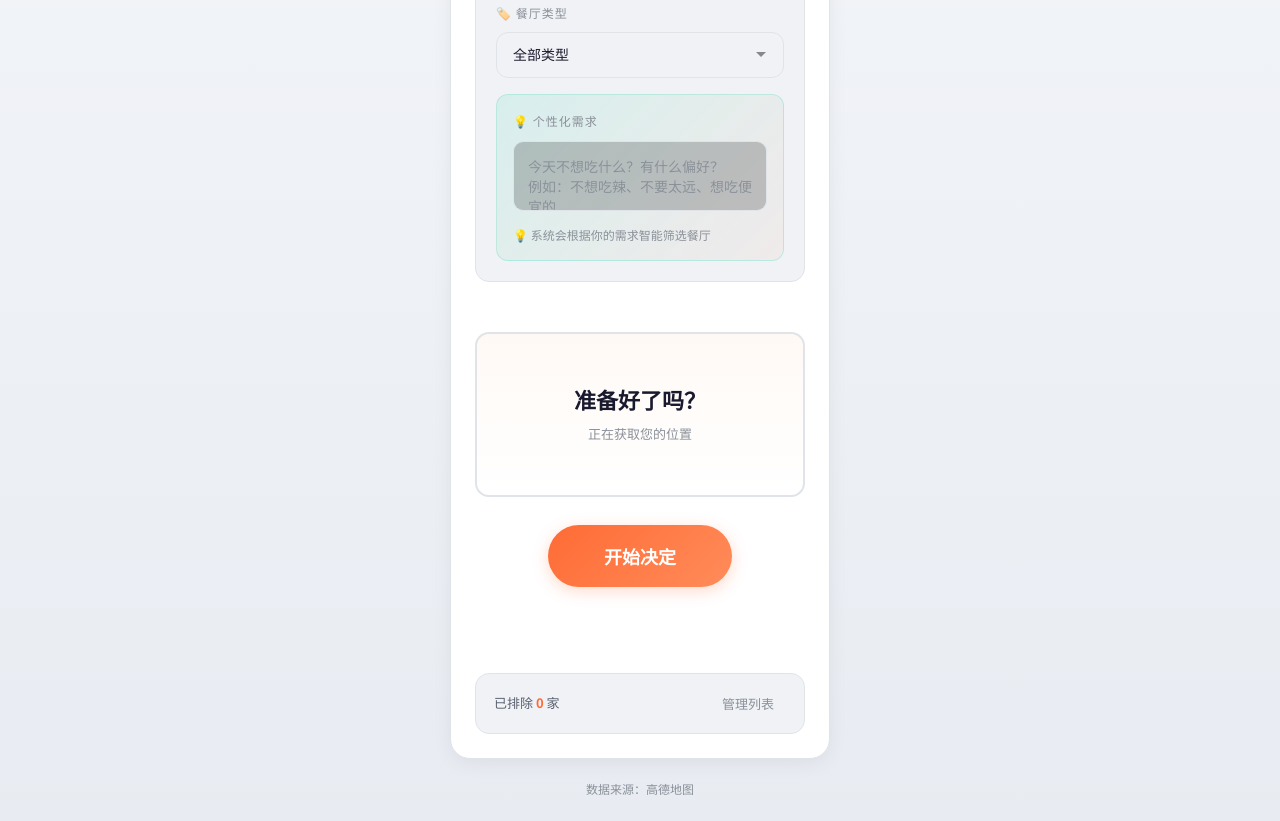
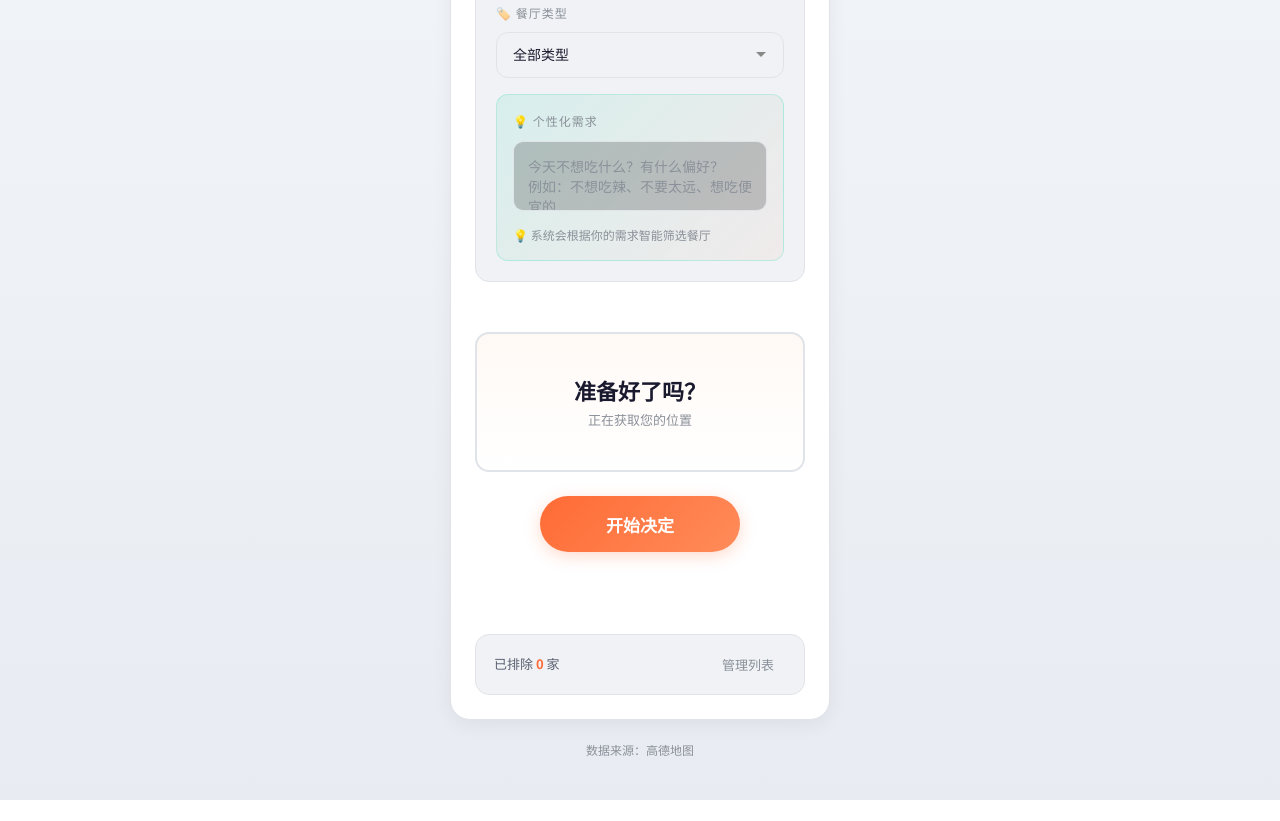
Before and after one commit to chuting2026-a11y/what-to-eat, a plain HTML site: page index.html in a window 1280 px wide. Shown: the part 451-1272 px from the top of the page. After the commit the page ends 1251 px from the top, so only its background shows below. Drawn offline with Linux system fonts and the light colour scheme.

Commit message:
彻底修复：固定所有元素尺寸，移除所有动画

```diff
--- a/index.html
+++ b/index.html
@@ -94,21 +94,12 @@ html,body{
     border-radius:var(--radius-sm);
     padding:20px;
     margin-bottom:20px;
-    border:1px solid var(--border);
-    transition:all 0.4s cubic-bezier(0.4,0,0.2,1)
+    border:1px solid var(--border)
 }
 .setting-row{
-    margin-bottom:16px;
-    animation:slideIn 0.5s ease-out backwards
+    margin-bottom:16px
 }
-.setting-row:nth-child(1){animation-delay:0.1s}
-.setting-row:nth-child(2){animation-delay:0.2s}
-.setting-row:nth-child(3){animation-delay:0.3s}
 .setting-row:last-child{margin-bottom:0}
-@keyframes slideIn{
-    from{opacity:0;transform:translateX(-20px)}
-    to{opacity:1;transform:translateX(0)}
-}
 .setting-label{
     font-size:12px;
     color:var(--text-muted);
@@ -131,12 +122,10 @@ html,body{
     background:rgba(255,255,255,0.03);
     border-radius:12px;
     border:1px solid var(--border);
-    cursor:pointer;
-    transition:all 0.3s
+    cursor:pointer
 }
 .location-display:hover{
-    border-color:var(--primary);
-    background:rgba(255,107,53,0.05)
+    border-color:var(--primary)
 }
 .location-text{
     font-size:14px;
@@ -160,8 +149,7 @@ html,body{
 }
 .btn-edit:hover{
     background:var(--primary);
-    color:#fff;
-    transform:scale(1.05)
+    color:#fff
 }
 
 /* 地址输入框 */
@@ -282,18 +270,18 @@ html,body{
     width:100%;
     background:linear-gradient(180deg,#FFF9F5,#FFFFFF);
     border-radius:var(--radius-sm);
-    padding:50px 24px;
-    margin-bottom:28px;
+    padding:40px 20px;
+    margin-bottom:24px;
     text-align:center;
     border:2px solid var(--border);
     position:relative;
     overflow:hidden;
-    transition:all 0.3s;
-    min-height:160px;
+    height:140px;
     display:flex;
     flex-direction:column;
     justify-content:center;
-    align-items:center
+    align-items:center;
+    box-sizing:border-box
 }
 .slot-machine.spinning{
     border-color:var(--primary);
@@ -305,8 +293,12 @@ html,body{
     color:var(--text);
     position:relative;
     z-index:1;
-    min-height:32px;
-    line-height:1.4
+    height:32px;
+    line-height:32px;
+    white-space:nowrap;
+    overflow:hidden;
+    text-overflow:ellipsis;
+    max-width:100%
 }
 .slot-subtext{
     font-size:13px;
@@ -315,11 +307,10 @@ html,body{
     min-height:20px
 }
 
-/* 主按钮 - 固定位置不跳动 */
+/* 主按钮 - 完全固定不跳动 */
 .action-btn{
-    position:relative;
-    padding:18px 56px;
-    font-size:18px;
+    padding:16px 48px;
+    font-size:17px;
     font-weight:700;
     border:none;
     border-radius:50px;
@@ -327,9 +318,10 @@ html,body{
     color:#fff;
     cursor:pointer;
     box-shadow:0 4px 16px var(--primary-glow);
-    min-width:180px;
-    min-height:56px;
-    touch-action:manipulation
+    width:200px;
+    height:56px;
+    touch-action:manipulation;
+    box-sizing:border-box
 }
 .action-btn:hover{
     box-shadow:0 6px 20px var(--primary-glow)
@@ -343,11 +335,11 @@ html,body{
 }
 
 .status-bar{
-    margin-top:16px;
+    margin-top:12px;
     font-size:13px;
     color:var(--text-muted);
     text-align:center;
-    min-height:20px
+    height:20px
 }
 
 /* 结果区域 */
@@ -356,12 +348,7 @@ html,body{
     background:var(--bg-elevated);
     border-radius:var(--radius-sm);
     padding:20px;
-    border:1px solid var(--secondary);
-    animation:slideUp 0.3s ease-out
-}
-@keyframes slideUp{
-    from{opacity:0;transform:translateY(20px)}
-    to{opacity:1;transform:translateY(0)}
+    border:1px solid var(--secondary)
 }
 .result-top{display:flex;justify-content:space-between;align-items:flex-start;margin-bottom:16px}
 .result-name{
```
